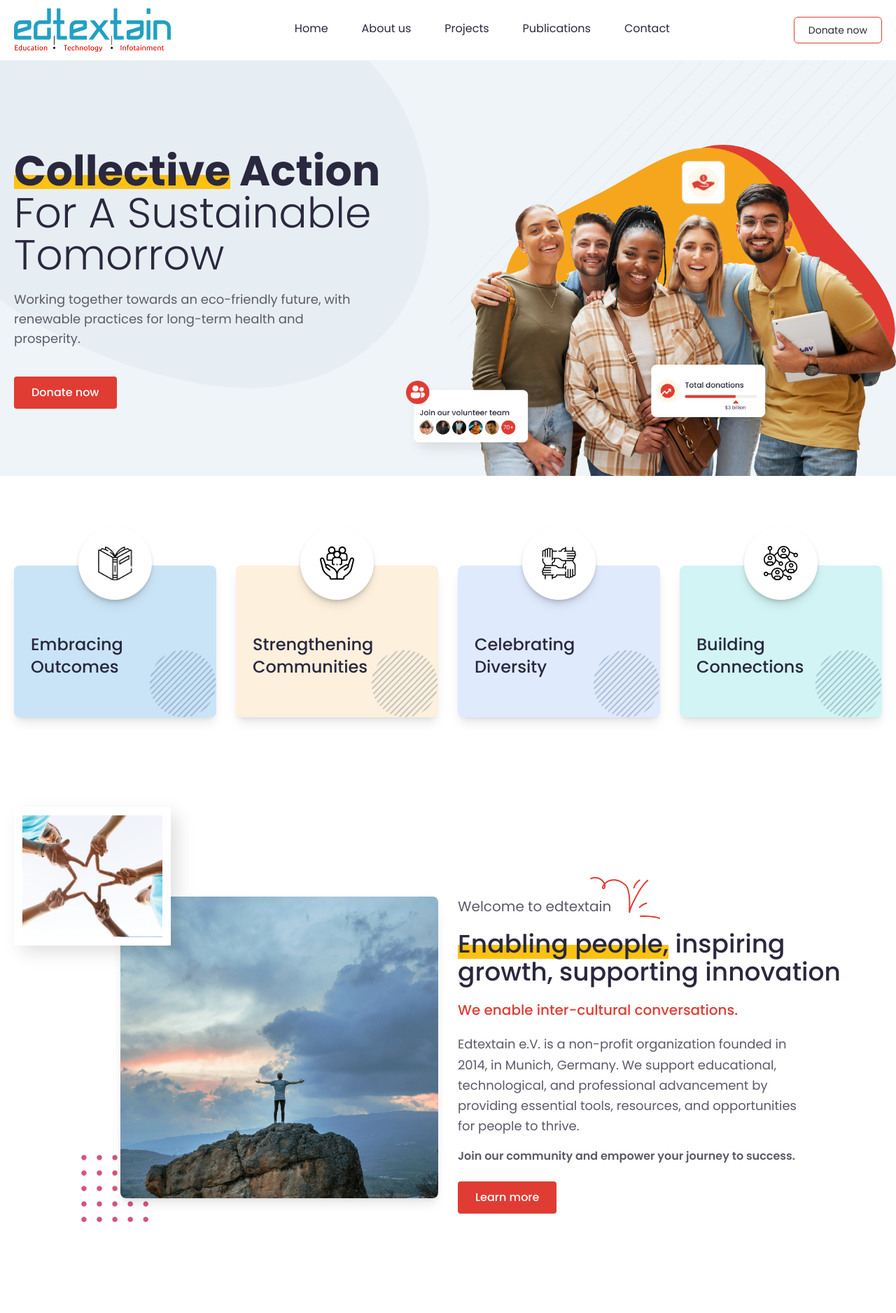
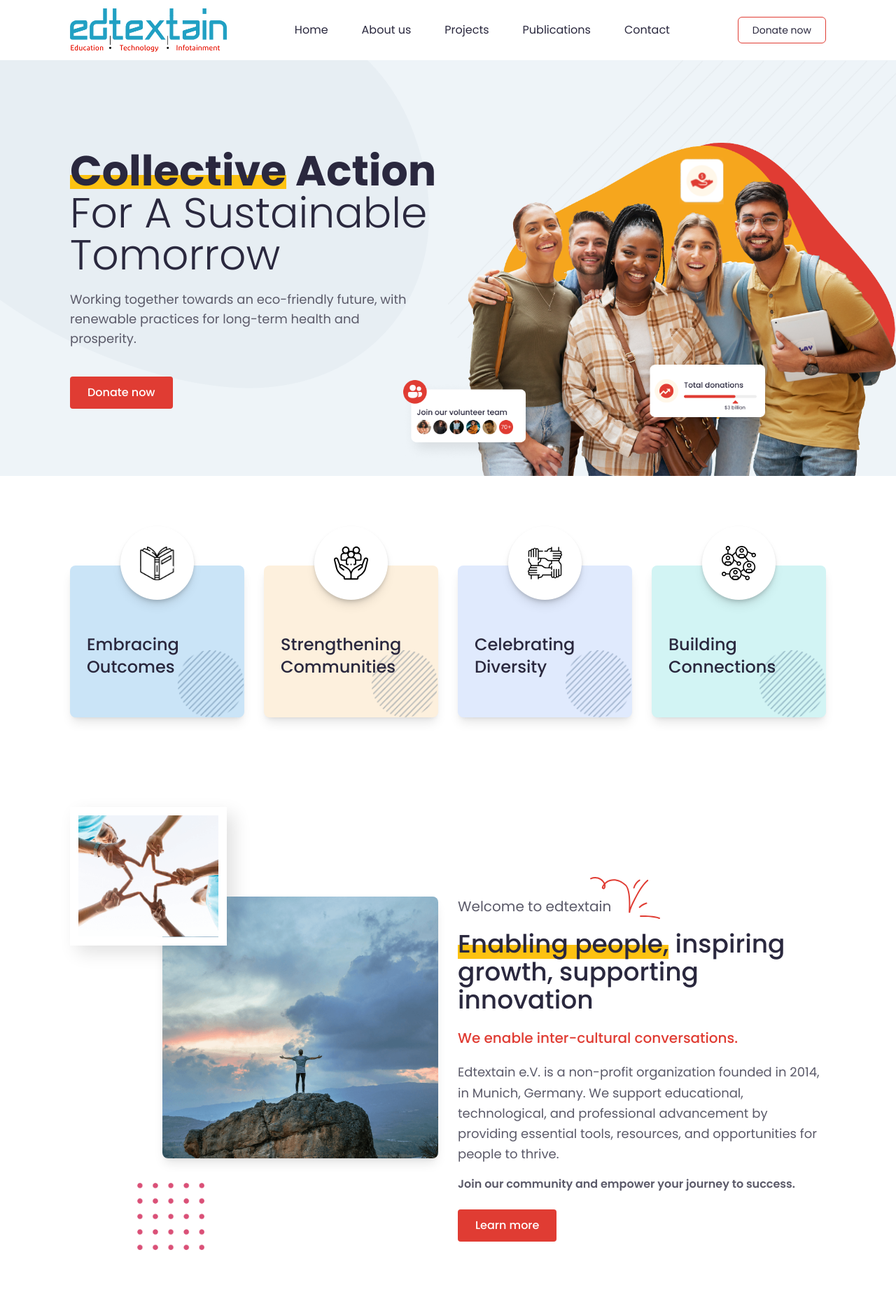
Before and after one commit to ashirhash/edtextain, a React (Vite) app: page / in a window 1280 px wide. Shown: the top 1876 px of the page at 70% size. Built offline with nearby package versions, Linux system fonts and the light colour scheme.

Commit message:
minor style fixes

```diff
--- a/src/components/Aboutmain.jsx
+++ b/src/components/Aboutmain.jsx
@@ -11,7 +11,7 @@ import ButtonSolid from "./ui/buttons/ButtonSolid";
 const AboutSection = () => {
   return (
     <section id="about" className="mb-36 max-lg:mb-32 max-sm:mb-20">
-      <div className="container 2xl:max-w-[1450px] flex flex-col gap-7 md:flex-row bg-white">
+      <div className="container flex flex-col gap-7 md:flex-row bg-white">
         <div className="md:w-1/2 relative flex flex-col items-center md:items-start">
           <img
             src={man_standing_on_rock}
@@ -44,7 +44,7 @@ const AboutSection = () => {
             <YellowUnderlineHeading>Enabling people,</YellowUnderlineHeading>{" "}
             inspiring growth, supporting innovation
           </h2>
-          <div className="lg:w-4/5">
+          <div className="2xl:w-4/5">
             <p className="text-tomato-red font-medium mb-5 text-2xl max-2xl:text-xl max-sm:text-base max-lg:text-lg">
               We enable inter-cultural conversations.
             </p>
--- a/src/components/Appointment.jsx
+++ b/src/components/Appointment.jsx
@@ -10,7 +10,7 @@ const Appointment = () => {
         style={{ backgroundImage: `url(${group_of_people_in_sunshine})` }}
       >
         <div className=" bg-dark-navy bg-opacity-70">
-          <div className="container 2xl:max-w-[1450px] relative py-16 grid grid-cols-10 gap-12 max-lg:items-start max-lg:flex max-lg:flex-col max-lg items-center">
+          <div className="container relative py-16 grid grid-cols-10 gap-12 max-lg:items-start max-lg:flex max-lg:flex-col max-lg items-center">
             <div className="col-span-6 max-lg:w-3/4 max-sm:w-full">
               <h2 className="text-[44px] max-2xl:text-4xl max-lg:text-3xl max-sm:text-2xl font-medium leading-snug mb-7 max-xl:mb-5 text-white">
                 “Building Bridges: Embracing, Strengthening Communities”
--- a/src/components/CoreValues.jsx
+++ b/src/components/CoreValues.jsx
@@ -27,7 +27,7 @@ const values = [
 const CoreValues = () => {
   return (
     <section className="pt-32 max-xl:pt-24 pb-64 max-xl:pb-32">
-      <div className="container 2xl:max-w-[1450px] relative grid grid-cols-4 max-lg:grid-cols-2 max-sm:grid-cols-1 justify-center gap-7 max-lg:gap-y-20">
+      <div className="container relative grid grid-cols-4 max-lg:grid-cols-2 max-sm:grid-cols-1 justify-center gap-7 max-lg:gap-y-20">
         {values.map((value, index) => (
           <div
             key={index}
--- a/src/components/Footer.jsx
+++ b/src/components/Footer.jsx
@@ -4,7 +4,7 @@ import { fb, insta, linkedin, logo, twitter } from "../assets";
 const Footer = () => {
   return (
     <footer className="bg-[#1a1e35] text-white pt-24 max-sm:pt-20">
-      <div className="container 2xl:max-w-[1450px] mx-auto px-4 pb-16 grid max-md:flex max-md:gap-10 max-md:flex-col grid-cols-1 md:grid-cols-12 gap-8">
+      <div className="container mx-auto px-4 pb-16 grid max-md:flex max-md:gap-10 max-md:flex-col grid-cols-1 md:grid-cols-12 gap-8">
         <div className="col-span-4 max-lg:col-span-5 lg:mr-10">
           <img src={logo} className="w-52 mb-5 max-sm:w-40" alt="logoimg" />
           <p className="mb-4 leading-relaxed max-lg:text-sm">
@@ -92,7 +92,7 @@ const Footer = () => {
       </div>
 
       <div className="bg-tomato-red py-3">
-        <div className="container 2xl:max-w-[1450px] flex justify-between max-sm:flex-col max-sm:gap-5 items-center">
+        <div className="container flex justify-between max-sm:flex-col max-sm:gap-5 items-center">
           <p className="text-base max-lg:text-sm">
             Copyright © 2025 All Rights Reserved
           </p>
--- a/src/components/Header.jsx
+++ b/src/components/Header.jsx
@@ -9,13 +9,13 @@ const Header = () => {
 
   return (
     <header>
-      <div className="container 2xl:max-w-[1450px]">
+      <div className="container">
         <nav className="w-full py-3 flex justify-between items-center relative">
           <div className="logo">
             <a href="/">
               <img
                 src={logo}
-                className="w-52 max-sm:w-36 md:w-48 xl:w-56 2xl:w-[271px]"
+                className="w-52 max-sm:w-36 md:w-48 xl:w-56 2xl:w-[250px]"
                 alt="logo img"
               />
             </a>
@@ -31,7 +31,7 @@ const Header = () => {
                 <a
                   key={index}
                   href="#"
-                  className="relative text-dark-navy transition hover:text-tomato-red cursor-pointer after:mx-auto after:block after:h-[1px] after:w-0 after:bg-tomato-red after:transition-all hover:after:w-8 after:mt-2 after:absolute after:bottom-0 after:left-0 after:right-0 pb-1 max-xl:text-sm max-lg:text-base"
+                  className="relative text-dark-navy transition hover:text-tomato-red cursor-pointer after:mx-auto after:block after:h-[1px] after:w-0 after:bg-tomato-red after:transition-all hover:after:w-8 after:mt-2 after:absolute after:bottom-0 after:left-0 after:right-0 max-sm:pb-1 max-xl:text-sm max-lg:text-base"
                 >
                   {nav}
                 </a>
--- a/src/components/HomeMain.jsx
+++ b/src/components/HomeMain.jsx
@@ -24,7 +24,7 @@ const HomeSection = () => {
           alt="blob shape"
           className="absolute right-0 -z-[1] w-2/4 max-lg:hidden"
         />
-        <div className="container 2xl:max-w-[1450px] w-full flex max-lg:flex-col max-2xl:items-start items-center">
+        <div className="container w-full flex max-lg:flex-col max-2xl:items-start items-center">
           <div className="w-[55%] max-lg:w-full pt-44 max-2xl:pt-32 max-2xl:pb-24 max-xl:pt-20 max-xl:pb-20 max-lg:pt-12 max-lg:pb-5 max-sm:py-10 pb-36">
             <div className="max-2xl:max-w-[600px] max-lg:w-full">
               <h1 className="text-[82px] max-2xl:text-6xl max-xl:text-[42px] max-sm:text-4xl z-1 relative leading-[1.1] text-dark-navy">
--- a/src/components/Marquee.tsx
+++ b/src/components/Marquee.tsx
@@ -14,7 +14,7 @@ const clients = [AKPM, niche, katho, migrations, munchen, sonneBrand, petra];
 const Marquee = () => {
   return (
     <section className="px-5">
-      <div className="container 2xl:max-w-[1450px]">
+      <div className="container ">
         <ul className="flex gap-14 flex-wrap justify-center items-center px-10 max-2xl:px-6 rounded-lg py-20 max-2xl:py-14 max-lg:py-10 shadow-4-6-24-0-0.08">
           {clients.map((item, index) => (
             <img
--- a/src/components/News.jsx
+++ b/src/components/News.jsx
@@ -43,7 +43,7 @@ const NewsSection = () => {
       id="news"
       className="pt-32 pb-36 max-lg:py-24 max-md:py-20 relative after:absolute after:w-full after:h-3/4 max-lg:after:h-full after:top-0 after:left-0 after:bg-[#EEF4F8] z-0 after:-z-[1]"
     >
-      <div className="container 2xl:max-w-[1450px]">
+      <div className="container ">
         <div className="text-center mb-12">
           <span className="text-light-gray text-2xl block mb-1 max-2xl:text-xl max-xl:text-lg max-sm:text-lg">
             News
--- a/src/components/Projects.tsx
+++ b/src/components/Projects.tsx
@@ -55,7 +55,7 @@ const Projects = () => {
           alt="blob shape"
           className="absolute left-0 top-[80%] -z-[1] "
         />
-        <div className="container 2xl:max-w-[1450px]">
+        <div className="container">
           <SideShapeHeading
             headingClassName="max-2xl:text-[44px] max-lg:text-4xl max-lg:max-w-"
             className="mx-auto w-fit mb-12 max-lg:max-w-[80%] max-lg:text-center font-medium"
@@ -109,7 +109,7 @@ const Projects = () => {
         </div>
       </section>
       <section className="mb-28 max-lg:mb-20 max-sm:mb-16 bg-white ">
-        <div className="container 2xl:max-w-[1450px] mx-auto relative z-[1] px-4 grid grid-cols-1 lg:grid-cols-2 items-center">
+        <div className="container mx-auto relative z-[1] px-4 grid grid-cols-1 lg:grid-cols-2 items-center">
           <div className="p-16 max-sm:px-7 h-[80%] flex flex-col justify-center border border-dark-navy lg:border-r-0 bg-white rounded-l-xl  max-lg:rounded-xl drop-shadow-md shadow-lg">
             <div className="lg:max-w-[440px] ">
               <h2 className="text-3xl max-2xl:text-[26px] max-lg:text-2xl max-sm:text-xl font-medium text-dark-navy mb-3">
@@ -132,7 +132,7 @@ const Projects = () => {
         </div>
       </section>
       <section className="mb-36 max-lg:mb bg-white ">
-        <div className="container 2xl:max-w-[1450px] mx-auto relative z-[1] px-4 grid max-lg:flex max-lg:flex-col-reverse grid-cols-12 items-start ">
+        <div className="container mx-auto relative z-[1] px-4 grid max-lg:flex max-lg:flex-col-reverse grid-cols-12 items-start ">
           <img
             src={treeShape}
             alt="tree shape"
--- a/src/components/Services.jsx
+++ b/src/components/Services.jsx
@@ -42,7 +42,7 @@ const ServicesSection = () => {
         alt="rings shape"
         className="absolute rotate-12 -bottom-32 right-0 -z-[1]"
       />
-      <div className="container 2xl:max-w-[1450px]">
+      <div className="container">
         <SideShapeHeading className="w-fit mx-auto mb-12 " headingClassName="max-md:text-4xl max-lg:text-[40px] max-2xl:text-[44px]">
           <YellowUnderlineHeading className="leading-none">
             Services
--- a/src/index.css
+++ b/src/index.css
@@ -13,3 +13,7 @@
 @tailwind base;
 @tailwind components;
 @tailwind utilities;
+
+.container {
+    @apply 2xl:max-w-[1450px] max-2xl:px-[100px] max-xl:px-[35px] max-md:px-6
+}
```
